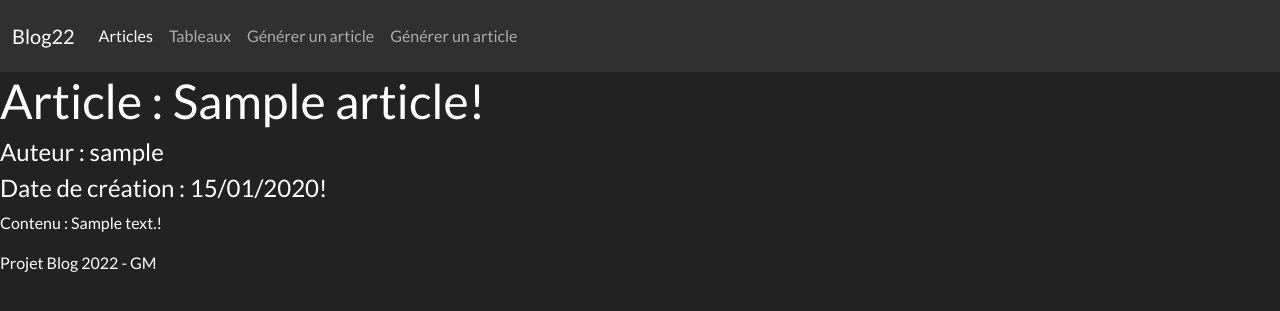
After one commit to GuillaumeMalecha/blog2022, a Symfony app: template templates/article/affichage.html.twig in a window 1280 px wide. The commit adds this page. Shown: the top 311 px of the page. Run offline with Twig, Linux system fonts and the light colour scheme; the template is opened without the code that fills it: most values are stand-ins (such as "Sample title", 1, 10 or a date in 2020); some libraries are stand-ins or nearby versions.

Commit message:
affichage article

```diff
--- /dev/null
+++ b/templates/article/affichage.html.twig
@@ -0,0 +1,13 @@
+{% extends 'base.html.twig' %}
+
+{% block title %}Affichage d'un article{% endblock %}
+
+{% block body %}
+
+    <h1>Article : {{ article.title }}! </h1>
+    <h4>Auteur : {{ article.author.username }}  </h4>
+    <h4>Date de création : {{ article.createdAt|date("d/m/Y") }}! </h4>
+    <p>Contenu : {{ article.content }}! </p>
+
+
+{% endblock %}
--- a/templates/base.html.twig
+++ b/templates/base.html.twig
@@ -32,6 +32,9 @@
                 <li class="nav-item">
                     <a class="nav-link" href="{{ path ('new') }}">Générer un article</a>
                 </li>
+                <li class="nav-item">
+                    <a class="nav-link" href="{{ path ('affichageid') }}">Générer un article</a>
+                </li>
             </ul>
         </div>
     </div>
```
Also changed, not shown: src/Controller/ArticleController.php (+17 -0 lines).
